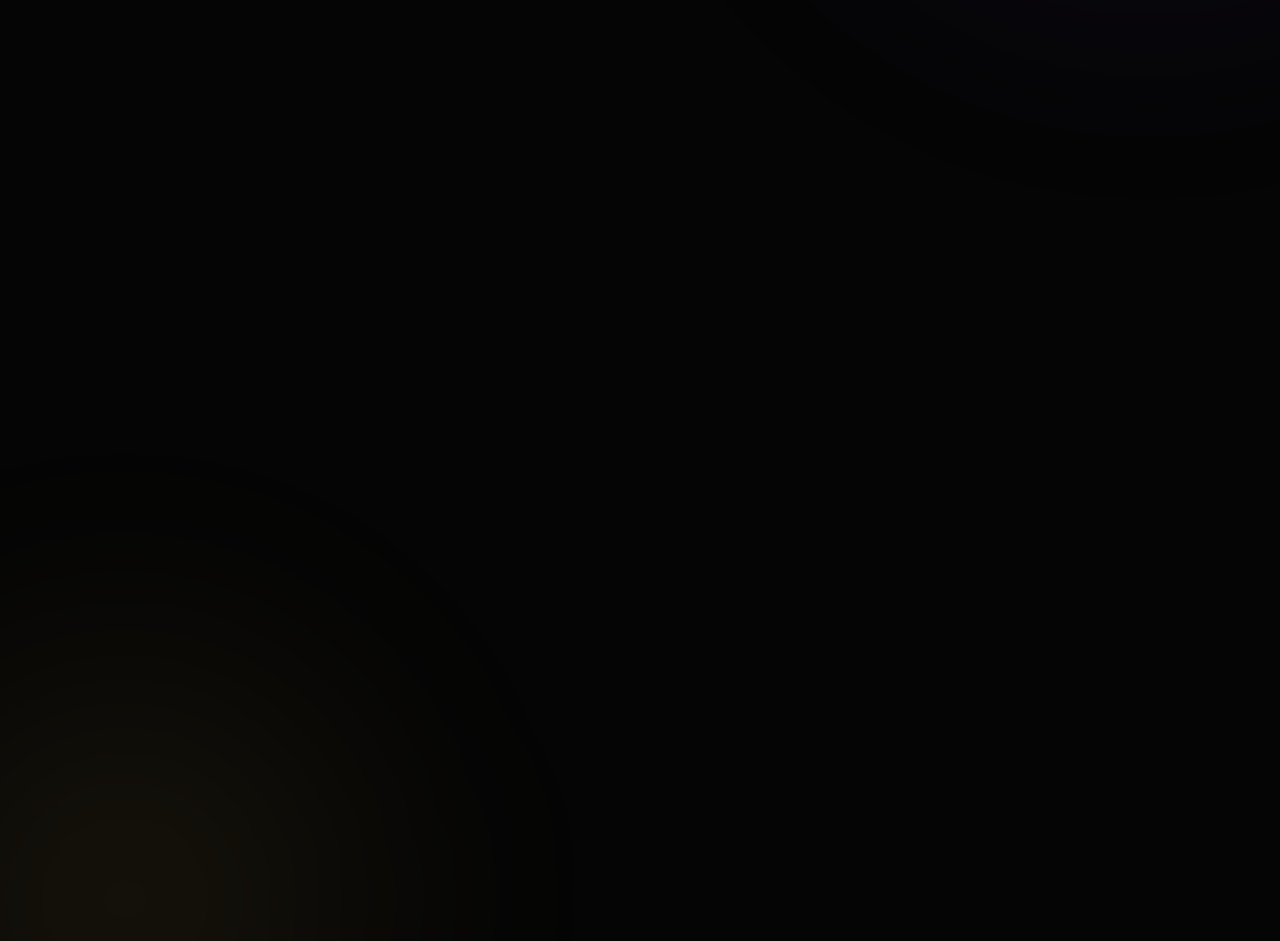
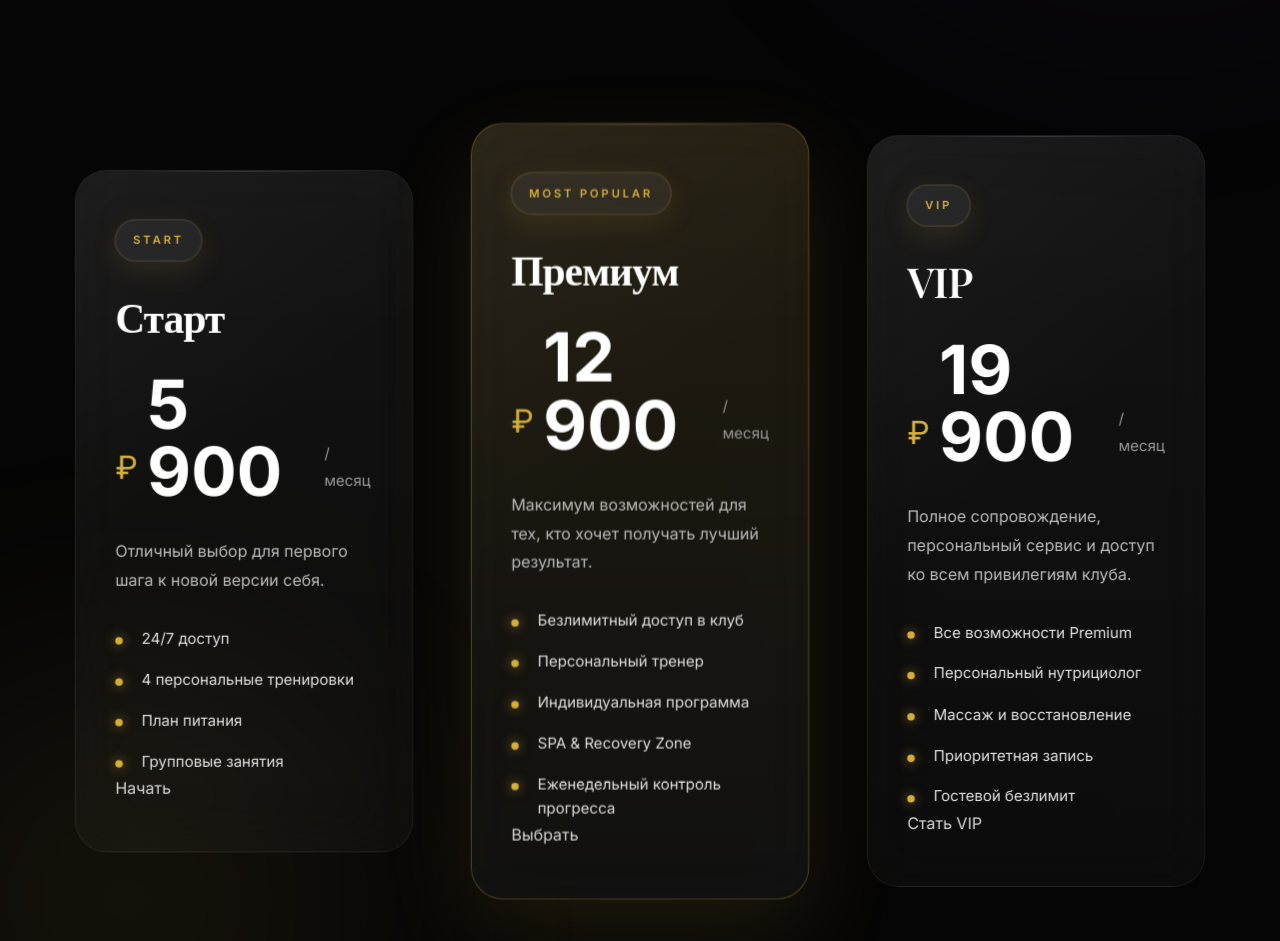
Before and after one commit to acab310501-cmd/AZ-Fitness-Club, a React app: page index.html in a window 1280 px wide. Shown: the part 6920-7861 px from the top of the page. Built offline with nearby package versions, Linux system fonts and the light colour scheme; animation ran at ten frames a second; files whose address does not match are found by name.

Commit message:
Fix: убрал конфликт reveal-анимации на карточках Membership

```diff
--- a/index.html
+++ b/index.html
@@ -322,7 +322,7 @@
 
         <div class="membership-grid">
           <!-- Карточка 1: Старт -->
-          <article class="membership-card reveal">
+          <article class="membership-card">
 
               <div class="top-line"></div>
 
@@ -371,7 +371,7 @@
           </article>
 
           <!-- Карточка 2: Премиум (золотая) -->
-          <article class="membership-card premium reveal">
+          <article class="membership-card premium">
 
               <div class="top-line"></div>
 
@@ -422,7 +422,7 @@
           </article>
 
           <!-- Карточка 3: VIP -->
-          <article class="membership-card reveal">
+          <article class="membership-card">
 
               <div class="top-line"></div>
 
```
